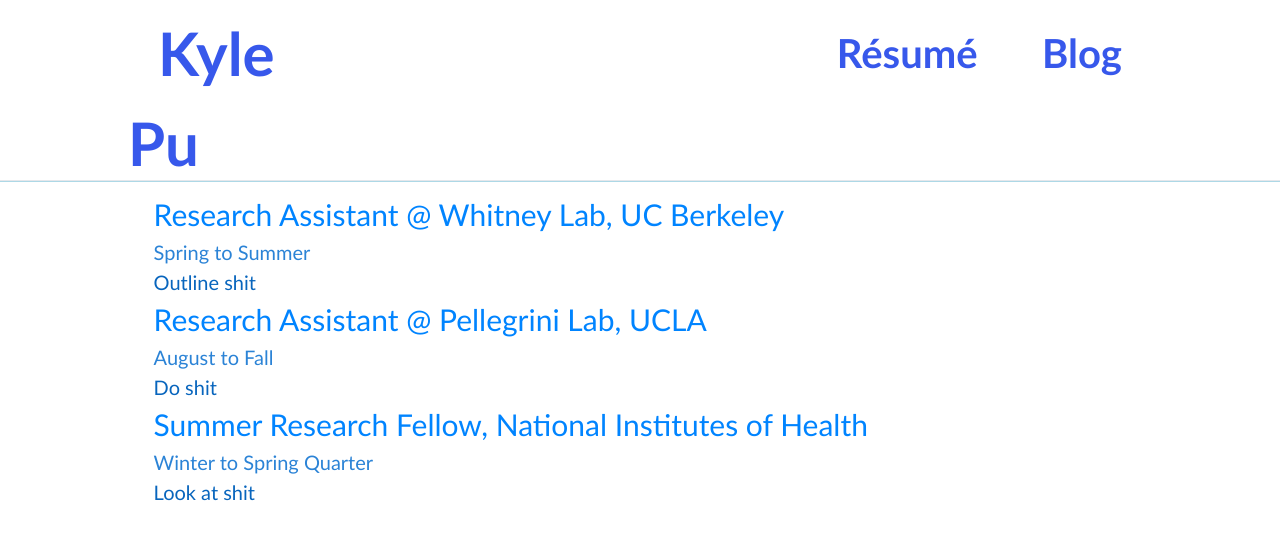
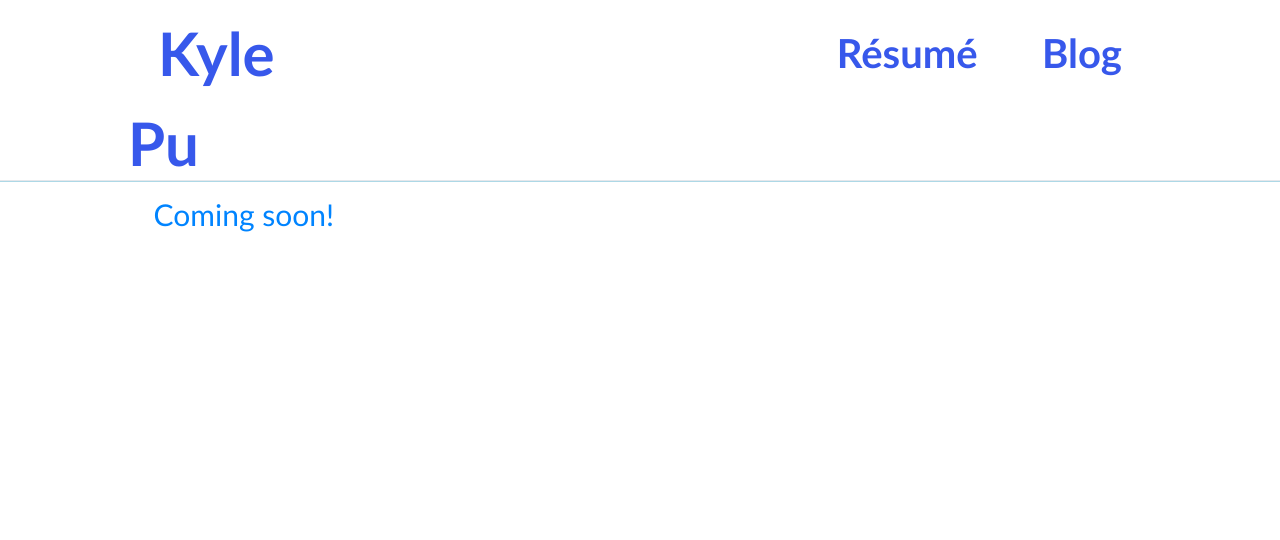
Before and after one commit to Kyle-Pu/Kyle-Pu.github.io, a React (Create React App) app: page /Resume in a window 1280 px wide. Shown: the top 540 px of the page. Built offline with nearby package versions, Linux system fonts and the light colour scheme.

Commit message:
Basic website complete. This is like v1 without a resume

```diff
--- a/src/components/Resume/Resume.js
+++ b/src/components/Resume/Resume.js
@@ -2,9 +2,9 @@
 import "./Resume.css"
 
 function Resume() {
-  let titles = ["Research Assistant @ Whitney Lab, UC Berkeley", "Research Assistant @ Pellegrini Lab, UCLA", "Summer Research Fellow, National Institutes of Health"]; // Titles of work experiences
-  let timelines = ["Spring to Summer", "August to Fall", "Winter to Spring Quarter"]; // Times of each activity
-  let descriptions = ["Outline shit", "Do shit", "Look at shit"]; // More details
+  let titles = ["Coming soon!"]; // Titles of work experiences
+  let timelines = []; // Times of each activity
+  let descriptions = [""]; // More details
 
   return (
     <div className="Container">
```
Also changed, not shown: src/components/Blog/BImages/exec_edu_building.jpeg (added).
